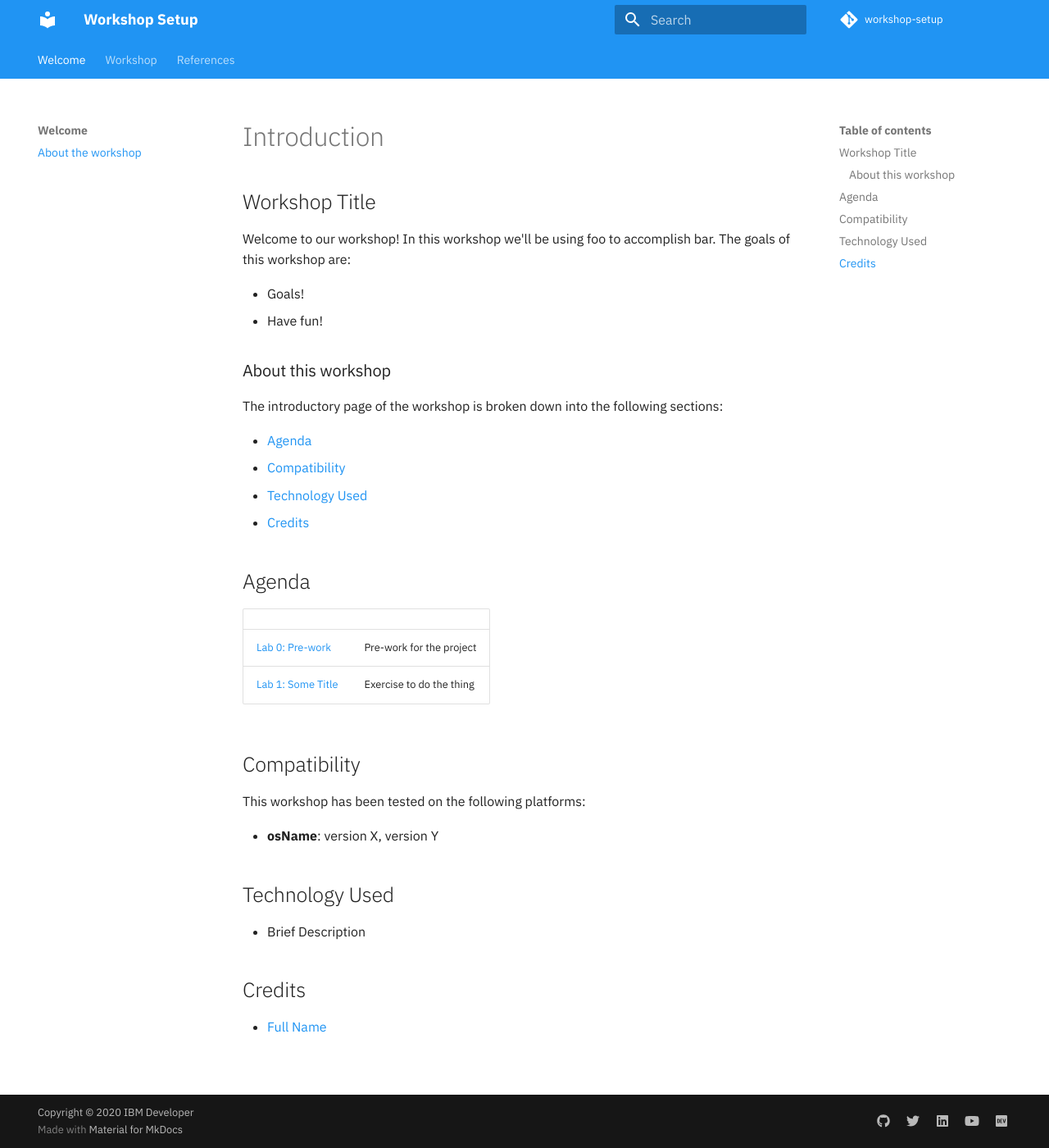
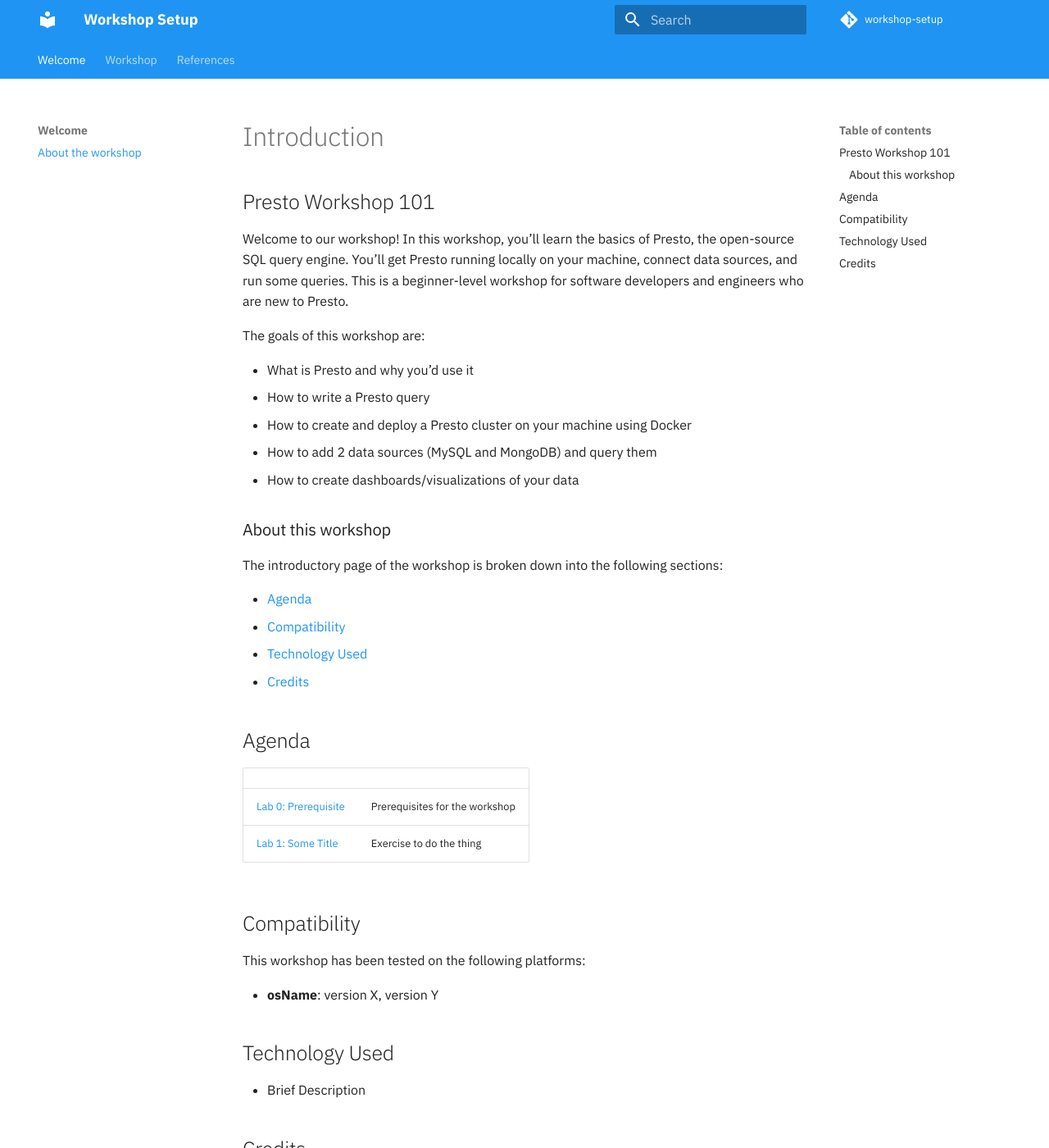
Before and after one commit to yhwang/presto-intro, an MkDocs documentation site: the page built from docs/README.md, in a window 1280 px wide and 1400 px high. Shown: the whole window at 82% size. Built offline with MkDocs 1.6.1 and Material for MkDocs 9.7.7, drawn with Linux system fonts in a browser that asks for light colours; comment, search, counter and statistics services are not loaded.

Commit message:
prerequisite section
Signed-off-by: Yihong Wang <yh.wang@ibm.com>

```diff
--- a/docs/README.md
+++ b/docs/README.md
@@ -1,26 +1,33 @@
 # Introduction
 
-## Workshop Title
+## Presto Workshop 101
 
-Welcome to our workshop! In this workshop we'll be using foo to accomplish bar. The goals of this workshop are:
+Welcome to our workshop! In this workshop, you’ll learn the basics of Presto, the open-source SQL query engine.
+You’ll get Presto running locally on your machine, connect data sources, and run some queries.
+This is a beginner-level workshop for software developers and engineers who are new to Presto.
 
-* Goals!
-* Have fun!
+The goals of this workshop are:
+
+* What is Presto and why you’d use it
+* How to write a Presto query
+* How to create and deploy a Presto cluster on your machine using Docker
+* How to add 2 data sources (MySQL and MongoDB) and query them
+* How to create dashboards/visualizations of your data
 
 ### About this workshop
 
 The introductory page of the workshop is broken down into the following sections:
 
-* [Agenda](./#agenda)
-* [Compatibility](./#compatibility)
-* [Technology Used](./#technology-used)
-* [Credits](./#credits)
+* [Agenda](#agenda)
+* [Compatibility](#compatibility)
+* [Technology Used](#technology-used)
+* [Credits](#credits)
 
 ## Agenda
 
 |  |  |
 | :--- | :--- |
-| [Lab 0: Pre-work](pre-work/README.md) | Pre-work for the project |
+| [Lab 0: Prerequisite](prerequisite/README.md) | Prerequisites for the workshop |
 | [Lab 1: Some Title](lab-1/README.md) | Exercise to do the thing |
 
 ## Compatibility
@@ -35,4 +42,4 @@ This workshop has been tested on the following platforms:
 
 ## Credits
 
-* [Full Name](https://github.com/githubid)
+* [Yihong Wang](https://github.com/yhwang)
```
Also changed, not shown: README.md (+6 -16 lines), docs/pre-work/README.md (deleted, +0 -25 lines), docs/prerequisite/README.md (added, +21 -0 lines), docs/images/ibm-cloud-sign-up.png (deleted).
